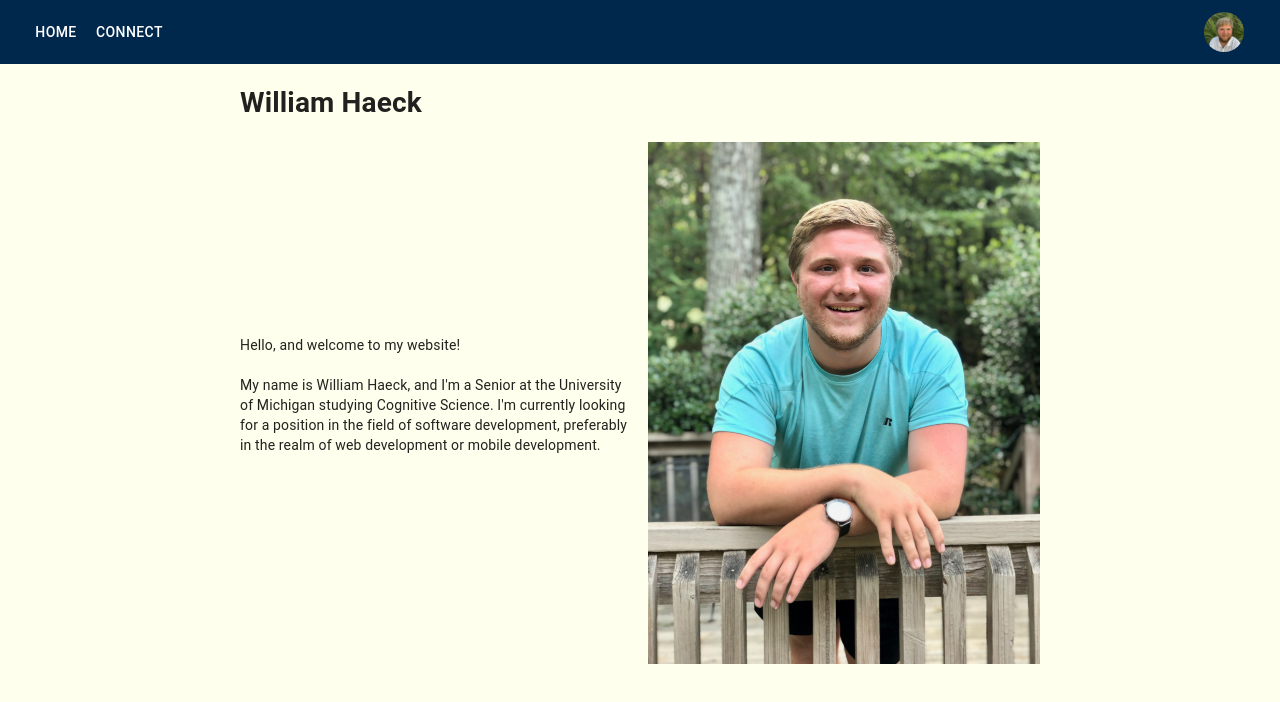
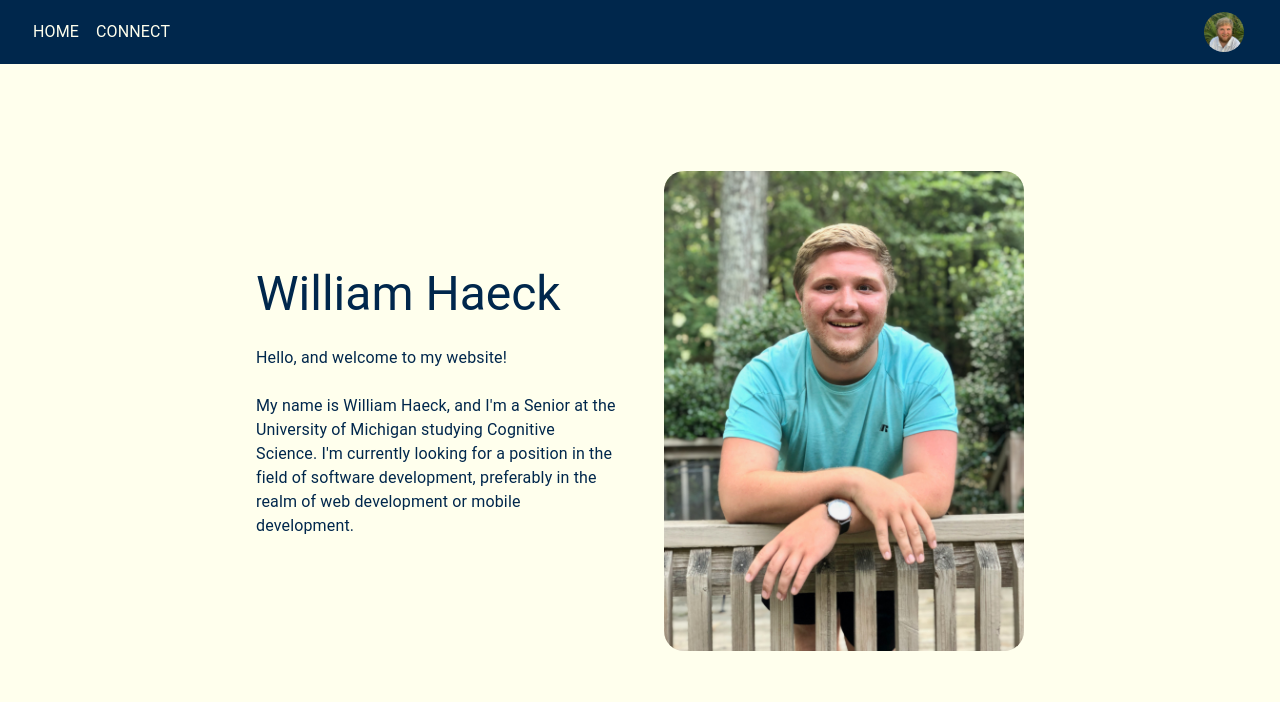
Before and after one commit to wyhaeck/website, a Next.js app: page /home in a window 1280 px wide. Shown: the top 702 px of the page. Built offline with nearby package versions, Linux system fonts and the light colour scheme.

Commit message:
Styling to home page

```diff
--- a/pages/_app.tsx
+++ b/pages/_app.tsx
@@ -20,7 +20,7 @@ export default function MyApp({ Component, pageProps }: AppProps) {
       <Header />
       <Box
         width="100%"
-        height="100%"
+        height="calc(100vh - 100px)"
         display="flex"
         justifyContent="center"
         flexDirection="row"
--- a/pages/home.tsx
+++ b/pages/home.tsx
@@ -1,16 +1,17 @@
 import React from "react";
 import { CodeBlock } from "react-code-blocks";
 import { Box, Grid } from "@material-ui/core";
+import { PageText } from "../src/components";
 
 export const Home: React.FC = () => {
   return (
-    <Box>
-      <h1>William Haeck</h1>
-      {/* <CodeBlock text="Hello" language="typescript" showLineNumbers wrapLines /> */}
-      <Box display="flex" flexDirection="row">
+    <Box display="flex" flexDirection="row" height="100%">
       <Grid container direction="row" alignItems="center" spacing={2}>
         <Grid item xs={6}>
-            <p>
+          <Box p={2}>
+            <PageText variant="h3">William Haeck</PageText>
+            <PageText>
+              <br />
               {`Hello, and welcome to my website!`}
               <br />
               <br />
@@ -20,22 +21,21 @@ export const Home: React.FC = () => {
               <br />
               <br />
               {/* {`Feel free to take a look around!`} */}
-            </p>
+            </PageText>
+          </Box>
         </Grid>
         <Grid item xs={6}>
-            <Box>
+          <Box p={2}>
             <img
               width="100%"
               height="100%"
-                border-radius="16px"
-                object-fit="hidden"
+              style={{ borderRadius: "20px" }}
               src="Will Senior Photo 2019.jpg"
             />
           </Box>
         </Grid>
       </Grid>
     </Box>
-    </Box>
   );
 };
 
--- a/src/components/Navbar.tsx
+++ b/src/components/Navbar.tsx
@@ -6,11 +6,19 @@ import {
   Toolbar,
   Button,
   Avatar,
+  Typography,
+  withStyles,
 } from "@material-ui/core";
 import Link from "next/link";
 
 export const Header: React.FC = () => {
   const pages = ["home" /*, "about", "experience"*/];
+
+  const ButtonTypography = withStyles({
+    root: {
+      color: "#ffffed",
+    },
+  })(Typography);
 
   return (
     <AppBar position="static" style={{ background: "#00274C" }}>
@@ -19,7 +27,9 @@ export const Header: React.FC = () => {
           {pages.map((page) => {
             return (
               <Link key={`${page}`} href={`./${page}`}>
-                <Button color="inherit">{page}</Button>
+                <Button color="inherit">
+                  <ButtonTypography>{page}</ButtonTypography>
+                </Button>
               </Link>
             );
           })}
@@ -30,7 +40,9 @@ export const Header: React.FC = () => {
             key={`connect`}
             href={`https://www.linkedin.com/in/william-haeck-041b37191/`}
           >
-            <Button color="inherit">Connect</Button>
+            <Button color="inherit">
+              <ButtonTypography>Connect</ButtonTypography>
+            </Button>
           </a>
         </Box>
         <IconButton>
--- /dev/null
+++ b/src/components/PageText.tsx
@@ -0,0 +1,7 @@
+import { Typography, withStyles } from "@material-ui/core";
+
+export const PageText = withStyles({
+  root: {
+    color: "#00274C",
+  },
+})(Typography);
--- a/src/components/index.tsx
+++ b/src/components/index.tsx
@@ -1 +1,2 @@
 export * from "./Navbar";
+export * from "./PageText";
```
Lines whose indentation alone changed are shown as unchanged.
